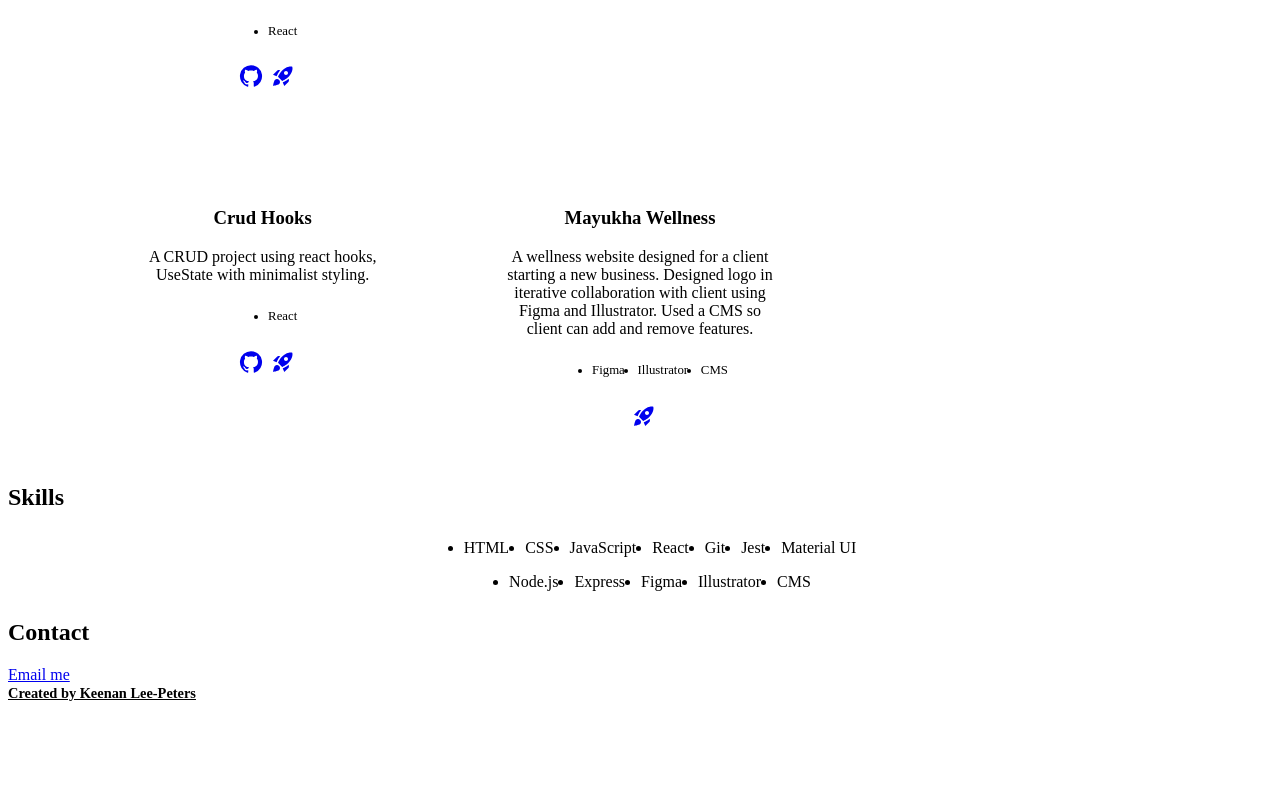
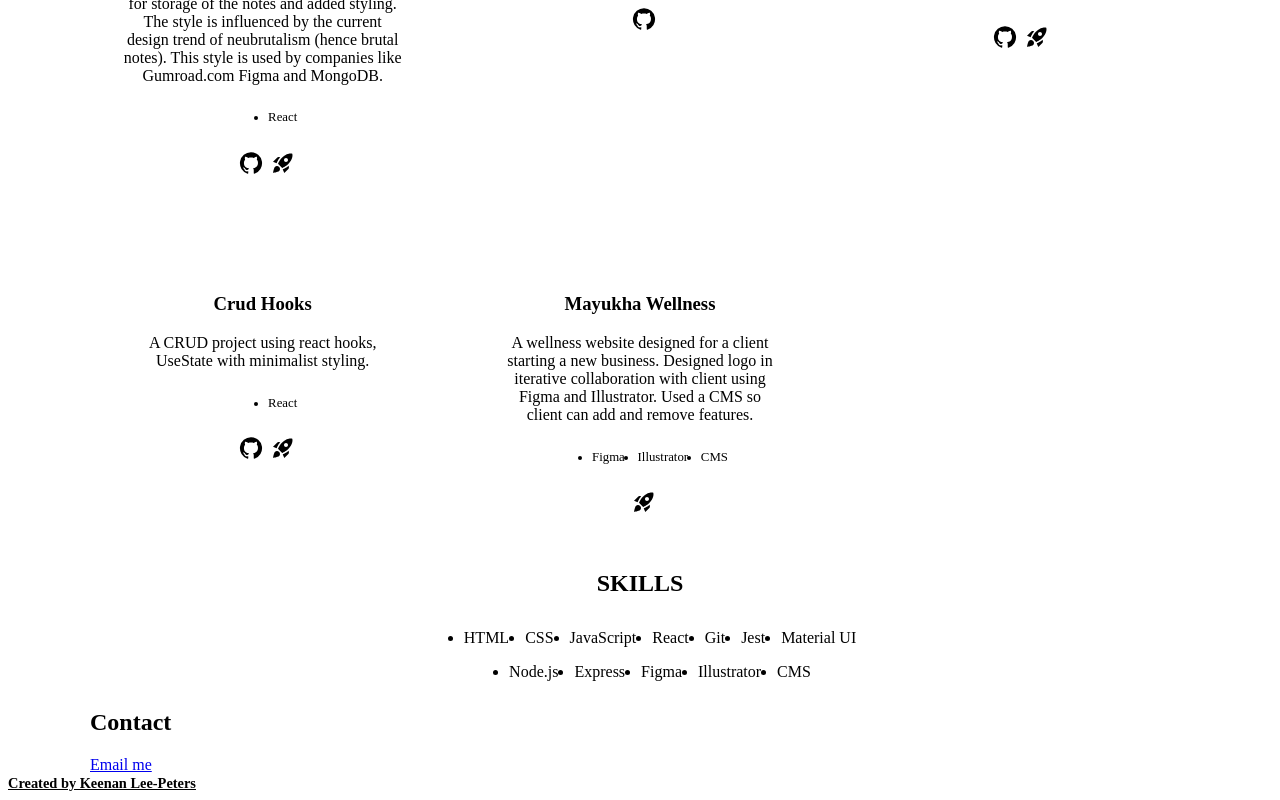
Before and after one commit to klp1130/portfolio2, a React (Create React App) app: page / in a window 1280 px wide. Shown: the part 689-1489 px from the top of the page. Before the commit the page ends 1399 px from the top, so only its background shows below. Built offline with nearby package versions, Linux system fonts and the light colour scheme.

Commit message:
app.css added

```diff
--- a/src/App.js
+++ b/src/App.js
@@ -6,6 +6,7 @@
 import Projects from './components/Projects/Projects'
 import Skills from './components/Skills/Skills'
 import ScrollToTop from './components/ScrollToTop/ScrollToTop'
+import './App.css'
 
 const App = () => {
 
--- a/src/components/Skills/Skills.js
+++ b/src/components/Skills/Skills.js
@@ -7,7 +7,7 @@
 
     return (
         <section id='skills'>
-            <h2>Skills</h2>
+            <h2 className='section__title'>Skills</h2>
             <ul className='skills__list'>
                 {skills.map((skill) =>(
                     <li key={uniqid()} className='skills__list-item'>
```
